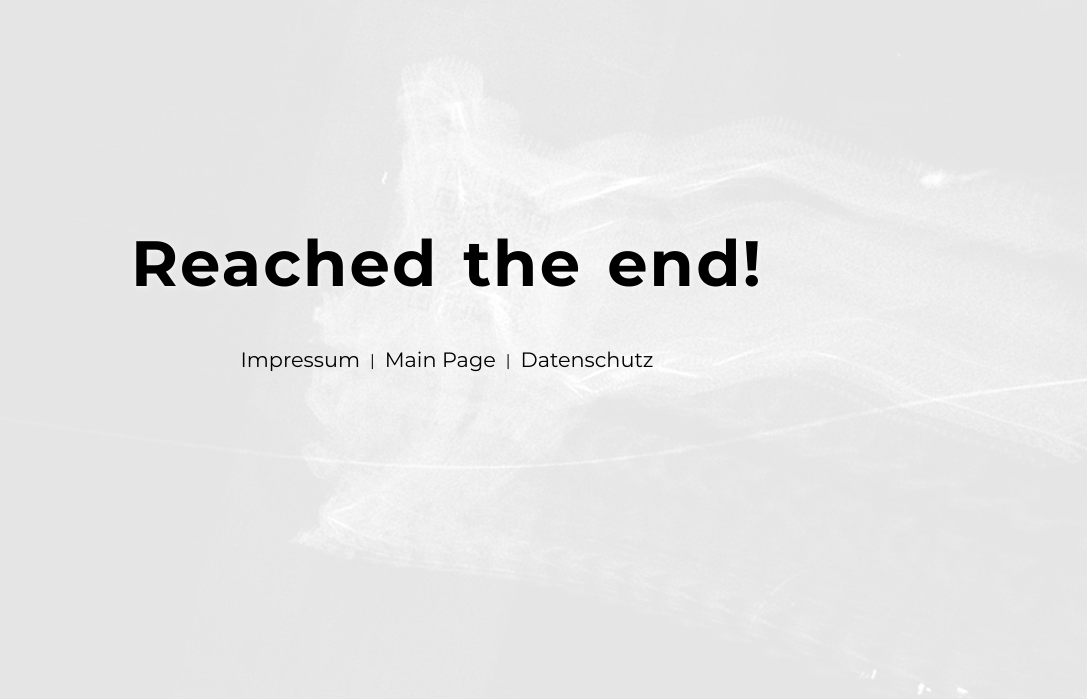
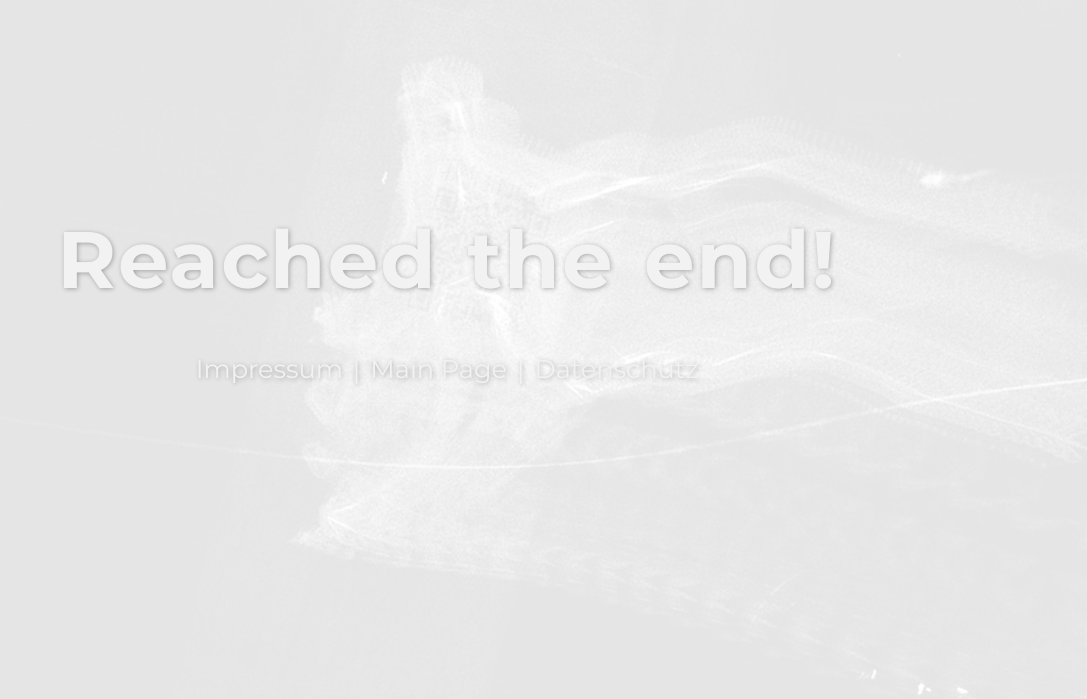
Before and after one commit to belowsurface3000/belowsurface.de, a React (Create React App) app: page / in a window 1280 px wide. Shown: the part 5156-5855 px from the top of the page, without its empty margins (193-1280 px from the left). Built offline with nearby package versions, Linux system fonts and the light colour scheme; the HTML template or start-up script is replaced by a standard one.

Commit message:
finish navigation

```diff
--- a/src/App.js
+++ b/src/App.js
@@ -1,13 +1,7 @@
 import React from "react"
 import "./scss/style.scss";
-// import About from "./Components/About";
-// import Contact from "./Components/Contact";
 import Footer from "./Components/Footer";
 import Header from "./Components/Header";
-// import Navigation from "./Components/Navigation";
-// import References from "./Components/References";
-// import Services from "./Components/Services";
-// import Skills from "./Components/Skills";
 import { HashRouter, Routes } from "react-router-dom";
 import { Route } from "react-router-dom";
 import Main from "./Components/Main";
--- a/src/Components/Contact.js
+++ b/src/Components/Contact.js
@@ -3,22 +3,13 @@ import emailjs from "emailjs-com";
 
 function Contact() {
 
-  // contact form code
+  // contact form unlocking
   const [userInput, setUserInput] = useState("");
-  const [contactTermsAccepted, setContactTermsAccepted] = useState(false);
-  const changeHandler = (e) => {
-      setUserInput((e.target.value).toLowerCase());
-      if (userInput === "okay") {
-        setContactTermsAccepted(true);
-      } else {
-        setContactTermsAccepted(false);
-      }
-  }
-  // emailjs start
+
+  // emailjs
   const emailService = process.env.REACT_APP_EMAIL_SERVICE;
   const emailTemplate = process.env.REACT_APP_EMAIL_TEMPLATE;
   const emailUser = process.env.REACT_APP_EMAIL_USER;
-
   const form = useRef();
   const sendEmail = (e) => {
       e.preventDefault();
@@ -30,13 +21,12 @@ function Contact() {
       });
       e.target.reset();
   };
-  // contact end
 
   return <>
     <div className="contact" id="contact">
       <h1>Contact 💌</h1>
       <p>It's getting serious! Please use the contact form to get in touch! Note: Sending spam or advertising is strictly forbidden. You can use the contact form for questions, interest in our products or if you want to collaborate.</p>
-      {(contactTermsAccepted) ?
+      {userInput === "okay" ?
         <form ref={form} onSubmit={sendEmail}>
           <label htmlFor="name">Your Name:</label>
           <input type="text" id="name" name="name" placeholder="Please type in your name here" required />
@@ -50,7 +40,7 @@ function Contact() {
         <form>
           <p>**ADVERTISING & SPAM ARE STRICTLY FORBIDDEN**<br />You can use the contact form for questions or if you want to collaborate with us in music.<br/>Type "okay" to unlock the contact form:</p>
           <label htmlFor="riddle"></label>
-          <input type="text" id="riddle" name="riddle" placeholder="Just type 'okay' in here" value={userInput} onChange={changeHandler} required />
+          <input type="text" id="riddle" name="riddle" placeholder="Just type 'okay' in here" value={userInput} onChange={(e) => setUserInput(e.target.value.toLowerCase())} required />
         </form>
       }
     </div>
--- a/src/Components/Navigation.js
+++ b/src/Components/Navigation.js
@@ -1,5 +1,4 @@
 import React, { useEffect, useState } from 'react';
-import { NavLink } from 'react-router-dom';
 import { HashLink } from "react-router-hash-link";
 
 function OutOfPageFlow() {
--- a/src/scss/style.scss
+++ b/src/scss/style.scss
@@ -525,7 +525,6 @@ main {
         }
     }
 }
-// Main end
 
 // Footer start
 footer {
@@ -539,9 +538,6 @@ footer {
         object-fit: cover;
         opacity: .1;
     }
-    a {
-        color: $sec-color;
-    }
     .content {
         width: 100%;
         height: 100%;
@@ -553,9 +549,9 @@ footer {
         flex-direction: column;
         h1 {
             text-align: center;
-            color: $sec-color;
-            text-shadow: $text-shadow-bright;
-            font-size: 4rem;
+            color: $prim-color;
+            text-shadow: $text-shadow-dark;
+            font-size: 5rem;
             letter-spacing: 2px;
             word-spacing: 5px;
             margin-bottom: 30px;
@@ -563,25 +559,19 @@ footer {
         .links {
             @include flexBox;
             margin-top: 15px;
-            a {
-                margin: 0 10px 1px;
-                font-size: 1.3rem;
+            > p,
+            > a {
+                color: $prim-color;
+                text-shadow: $text-shadow-dark;
+                font-size: 1.6rem;
+            }
+            > a {
+                margin: 0 10px;
+                border-bottom: solid 2px transparent;
             }
             > a:hover {
-                margin-bottom: 0px;
-                border-bottom: solid 1px black;
+                border-bottom: solid 2px $prim-color;
             }
-        }
-        // arrow up
-        > a {
-            position: absolute;
-            bottom: 15px;
-            left: 50%;
-            transform: translateX(-50%);
-            transition: text-shadow .2s;
-            font-size: 1.3rem;
-            @include flexBox;
-            flex-direction: column;
         }
     }
 }
```
